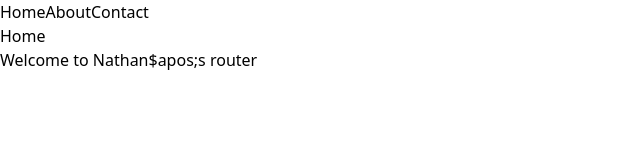
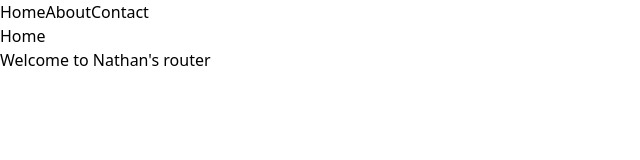
Before and after one commit to Nathan-422/portfolio, a React (Vite) app: page / in a window 1280 px wide. Shown: the top 160 px of the page, without its empty margins (0-640 px from the left). Built offline with nearby package versions, Linux system fonts and the light colour scheme.

Commit message:
Reverting messed up apostrophes

```diff
--- a/src/App.tsx
+++ b/src/App.tsx
@@ -21,7 +21,7 @@ function LittleHome() {
   return (
     <>
       <h1 className="text-6xl">Home</h1>
-      <p>Welcome to Nathan$apos;s router</p>
+      <p>Welcome to Nathan&apos;s router</p>
     </>
   )
 }
@@ -30,7 +30,7 @@ function NoMatch() {
   return (
     <>
       <h1 className="text-6xl text-red-700">404</h1>
-      <p>Sorry, the hampsters couldn$apos;t find that page</p>
+      <p>Sorry, the hampsters couldn&apos;t find that page</p>
     </>
   )
 }
```
